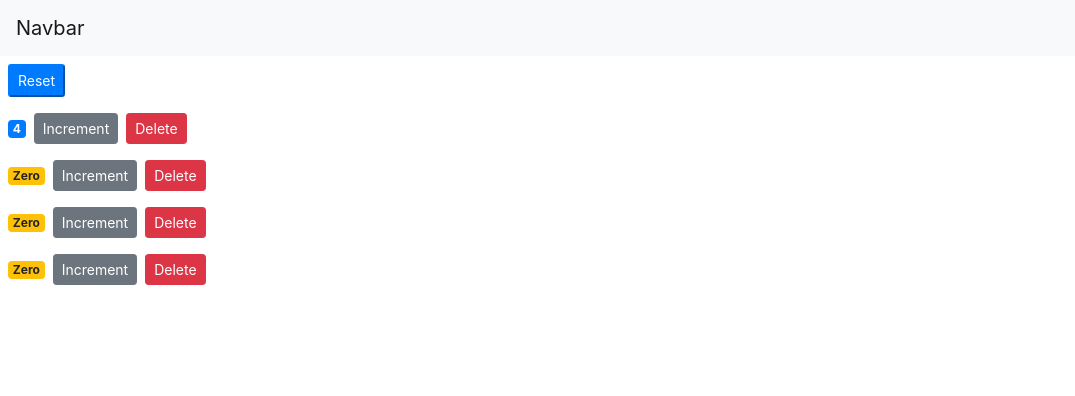
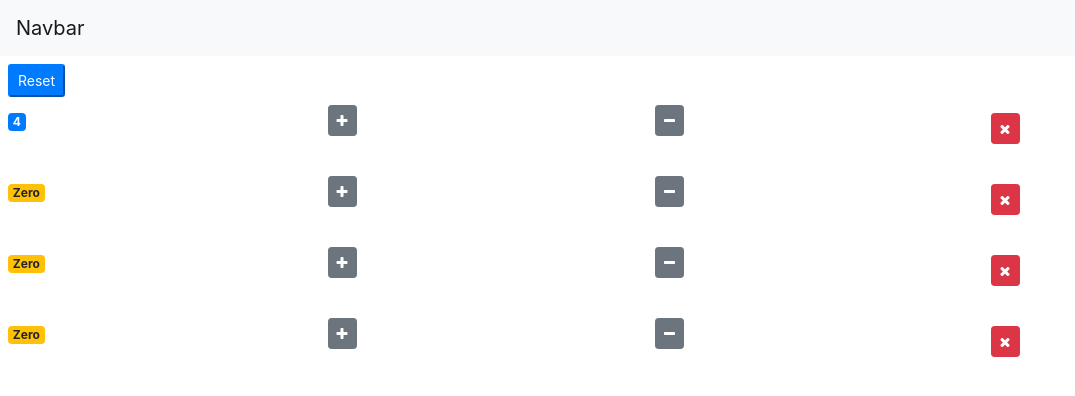
Before and after one commit to nellybutera/react-practice, a React (Create React App) app: page / in a window 1280 px wide. Shown: the top 396 px of the page, without its empty margins (0-1075 px from the left). Built offline with nearby package versions, Linux system fonts and the light colour scheme.

Commit message:
my attempt to the exercise

```diff
--- a/package.json
+++ b/package.json
@@ -7,7 +7,9 @@
     "@testing-library/react": "^11.2.7",
     "@testing-library/user-event": "^12.8.3",
     "bootstrap": "4.6",
+    "font-awesome": "^4.7.0",
     "react": "^17.0.2",
+    "react-bootstrap-icons": "^1.5.0",
     "react-dom": "^17.0.2",
     "react-scripts": "4.0.3",
     "web-vitals": "^1.1.2"
--- a/src/App.js
+++ b/src/App.js
@@ -29,6 +29,15 @@ class App extends Component {
     counters[index].value++;
     this.setState({counters})
   }
+  handleDecrement = counter => {
+    const counters = [...this.state.counters]
+    const index = counters.indexOf(counter)
+    counters[index] = {...counter}
+    if(counters[index].value > 0) {
+      counters[index].value--;
+    }
+    this.setState({ counters })
+  }
 
   handleDelete = (counterId) => {
     const counters = this.state.counters.filter((c) => c.id !== counterId);
@@ -49,6 +58,7 @@ class App extends Component {
         <NavBar/>
         <Counters
         onIncrement = {this.handleIncrement}
+        onDecrement = {this.handleDecrement}
         onDelete = {this.handleDelete}
         onReset = {this.handleReset}
         counters = {this.state.counters}
--- a/src/components/counter.jsx
+++ b/src/components/counter.jsx
@@ -1,5 +1,8 @@
 import React, { Component } from "react";
-
+<script
+  src="https://kit.fontawesome.com/a076d05399.js"
+  crossorigin="anonymous"
+></script>;
 class Counter extends Component {
   componentDidUpdate(prevProps, prevState) {
     console.log('previous props',prevProps);
@@ -15,26 +18,53 @@ class Counter extends Component {
   render() {
     console.log('counter - rendered')
     return (
-      <React.Fragment><br />
-        <span className={this.getBadgeClasses()}> {this.formatCount()} </span>
+      <React.Fragment>
+        <br />
+        <div className="row">
+          <div className="col-sm">
+            <span className={this.getBadgeClasses()}>
+              {" "}
+              {this.formatCount()}{" "}
+            </span>
+          </div>
+          <div className="col-sm">
             <button
               onClick={() => this.props.onIncrement(this.props.counter)}
               className="btn btn-secondary btn-sm"
             >
-          Increment
+              <i class="fa fa-plus"></i>
             </button>
+          </div>
+          <div className="col-sm">
+            <button
+              onClick={() => this.props.onDecrement(this.props.counter)}
+              {...this.getDisabledState()}
+              className="btn btn-secondary btn-sm"
+            >
+              <i class="fa fa-minus"></i>
+            </button>
+          </div>
+          <div className="col-sm">
             <button
               onClick={() => this.props.onDelete(this.props.counter.id)}
               className="btn btn-danger btn-sm m-2"
             >
-          Delete
+              <i className="fa fa-close"></i>
             </button>
+          </div>
+        </div>
       </React.Fragment>
     );
   }
+
   getBadgeClasses() {
     let classes = "badge m-2 badge-";
     classes += this.props.counter.value === 0 ? "warning" : "primary";
+    return classes;
+  }
+  getDisabledState() {
+    let classes = "";
+    classes += this.props.counter.value === 0 ? "disabled" : " ";
     return classes;
   }
 
--- a/src/components/counters.jsx
+++ b/src/components/counters.jsx
@@ -15,6 +15,7 @@ class Counters extends Component {
             onDelete={this.props.onDelete}
             onReset={this.props.onReset}
             onIncrement={this.props.onIncrement}
+            onDecrement={this.props.onDecrement}
             counter={counter}
           ></Counter>
         ))}
--- a/src/index.js
+++ b/src/index.js
@@ -4,6 +4,7 @@ import './index.css';
 import App from './App';
 import reportWebVitals from './reportWebVitals';
 import 'bootstrap/dist/css/bootstrap.css';
+import 'font-awesome/css/font-awesome.min.css';
 // import Counters from './components/counters'
 
 ReactDOM.render(
```
Also changed, not shown: 1 other file (tests, documents, lock files or other folders). Lines whose indentation alone changed are shown as unchanged.
